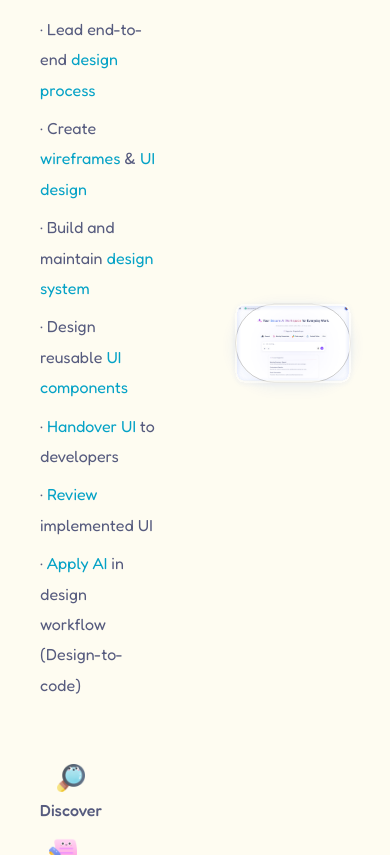
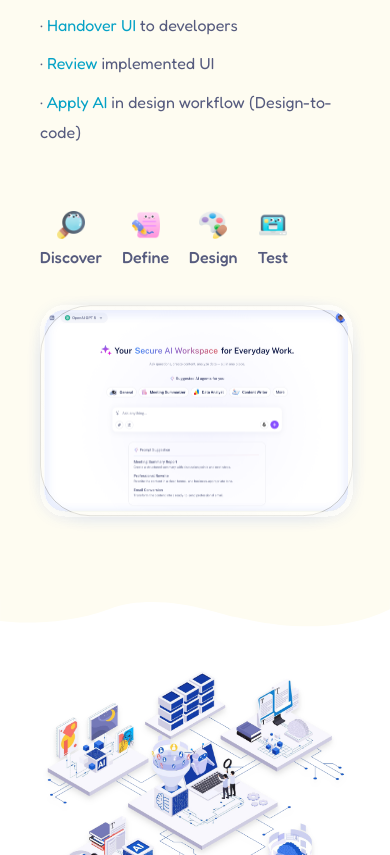
Before and after one commit to Racang/portfolio, a React (Vite) app: page /portfolio/projects/gena in a window 390 px wide. Shown: the part 1145-2000 px from the top of the page. Built offline with nearby package versions, Linux system fonts and the light colour scheme.

Commit message:
feat: improve layout responsiveness for GenaBackground and GenaWhatIDid components

```diff
--- a/src/components/gena/GenaBackground.jsx
+++ b/src/components/gena/GenaBackground.jsx
@@ -3,13 +3,13 @@ import { genaImages } from '../../data/genaData';
 
 export default function GenaBackground() {
   return (
-    <div className="content-center flex flex-wrap gap-[40px] items-center p-[40px] lg:p-[80px] relative shrink-0 w-full z-10">
-      <div className="aspect-[609/445.24] content-stretch flex flex-[1_0_0] flex-col items-start max-h-[456.94px] max-w-[625px] min-h-[292.44px] min-w-[400px] pr-[40px] relative">
+    <div className="content-center flex flex-wrap max-lg:flex-col gap-[40px] items-center p-[40px] lg:p-[80px] relative shrink-0 w-full z-10">
+      <div className="aspect-[609/445.24] max-lg:aspect-[609/445.24] content-stretch flex flex-[1_0_0] max-lg:flex-none max-lg:w-full max-lg:max-w-[630px] max-lg:mx-auto max-lg:min-w-0 max-lg:min-h-0 flex-col items-start max-h-[456.94px] max-w-[625px] min-h-[292.44px] min-w-[400px] pr-[40px] max-lg:pr-0 relative">
         <div className="aspect-[2000/1565] relative shrink-0 w-full rounded-2xl overflow-hidden drop-shadow-md">
           <img alt="" className="absolute inset-0 max-w-none object-cover pointer-events-none size-full" src={genaImages.imgImage1899} />
         </div>
       </div>
-      <div className="content-stretch flex flex-[1_0_0] flex-col gap-[24px] items-start min-h-px min-w-[500px] relative">
+      <div className="content-stretch flex flex-[1_0_0] max-lg:flex-none max-lg:w-full max-lg:min-w-0 flex-col gap-[24px] items-start min-h-px min-w-[500px] relative">
         <h2 className="font-fredoka font-semibold text-section-title relative shrink-0 text-grey-800 w-full" style={{ fontVariationSettings: "'wdth' 100" }}>
           Background
         </h2>
--- a/src/components/gena/GenaWhatIDid.jsx
+++ b/src/components/gena/GenaWhatIDid.jsx
@@ -14,8 +14,8 @@ export default function GenaWhatIDid() {
   };
 
   return (
-    <div className="content-center flex flex-wrap gap-[40px] items-center px-[40px] lg:px-[80px] py-[64px] relative shrink-0 w-full z-10">
-      <div className="content-stretch flex flex-[1_0_0] flex-col gap-[56px] items-start pr-[40px] relative">
+    <div className="content-center flex flex-wrap max-lg:flex-col gap-[40px] items-center px-[40px] lg:px-[80px] py-[64px] relative shrink-0 w-full z-10">
+      <div className="content-stretch flex flex-[1_0_0] max-lg:flex-none max-lg:w-full flex-col gap-[56px] items-start pr-[40px] max-lg:pr-0 relative">
         <div className="content-stretch flex flex-col gap-[24px] items-start max-w-[500px] relative shrink-0 w-full">
           <h2 className="font-fredoka font-semibold text-section-title relative shrink-0 text-[#2E3A59] w-full">
             {genaContent.whatIDid.title}
@@ -40,7 +40,7 @@ export default function GenaWhatIDid() {
       </div>
 
       {/* Main Visuals layout Right */}
-      <div className="flex-[1_0_0] h-[422.871px] max-h-[422.870px] max-w-[625px] relative">
+      <div className="flex-[1_0_0] max-lg:flex-none max-lg:w-full max-lg:max-w-[630px] max-lg:mx-auto max-lg:h-auto max-lg:aspect-[625/423] h-[422.871px] max-h-[422.870px] max-w-[625px] relative">
         <div className="-translate-y-1/2 absolute aspect-[625/423.270] contents left-0 right-[-0.81%] top-[calc(50%+0.2px)]">
           <div className="-translate-y-1/2 absolute aspect-[606.021/402.870] left-[1.45%] right-[0.65%] top-[calc(50%+0.33px)]">
             <img alt="" className="absolute block inset-0 max-w-none size-full" height="403.521" src={genaImages.imgImage} width="607" />
```
